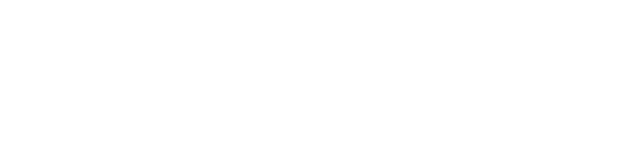
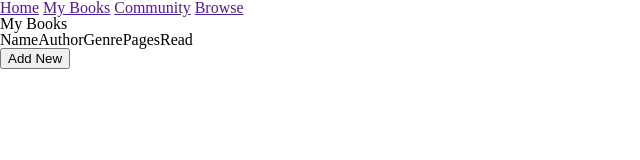
Before and after one commit to sfratczak/odin-library, a website: page index.html in a window 1280 px wide. Shown: the whole page, without its empty margins (0-640 px from the left). Drawn offline with Linux system fonts and the light colour scheme.

Commit message:
Add base HTML page setup

```diff
--- a/index.html
+++ b/index.html
@@ -8,5 +8,34 @@
     <script src="./javascript.js"></script>
     <title>Odin Library</title>
   </head>
-  <body></body>
+  <body>
+    <div class="container">
+      <header>
+        <div class="site-logo"></div>
+        <nav>
+          <a href="">Home</a>
+          <a href="" class="nav-selected">My Books</a>
+          <a href="">Community</a>
+          <a href="">Browse</a>
+        </nav>
+      </header>
+      <main>
+        <h1 class="section-header">My Books</h1>
+        <table class="table-mybooks">
+          <thead>
+            <tr>
+              <th></th>
+              <th>Name</th>
+              <th>Author</th>
+              <th>Genre</th>
+              <th>Pages</th>
+              <th>Read</th>
+            </tr>
+          </thead>
+          <tbody></tbody>
+        </table>
+        <button class="addnew-mybooks">Add New</button>
+      </main>
+    </div>
+  </body>
 </html>
```
